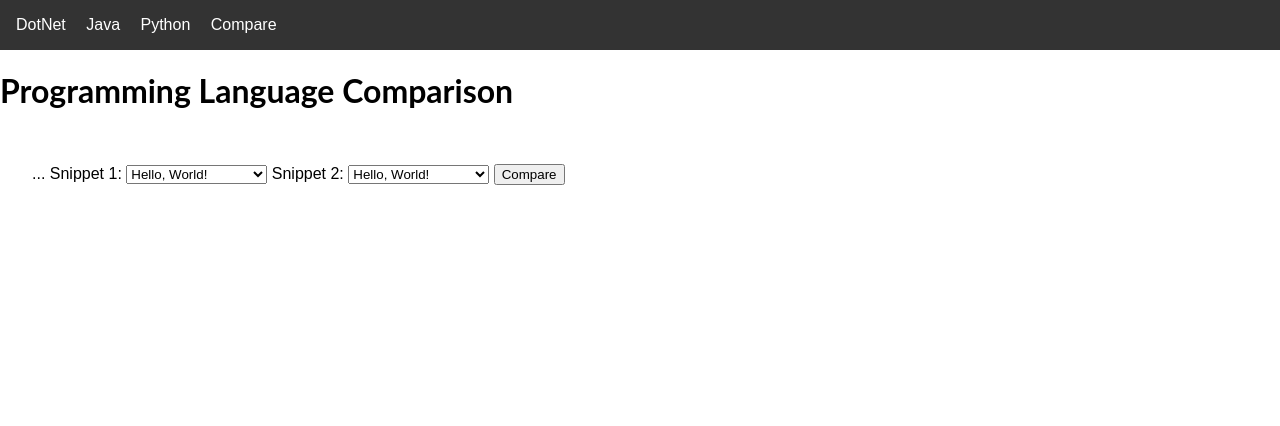
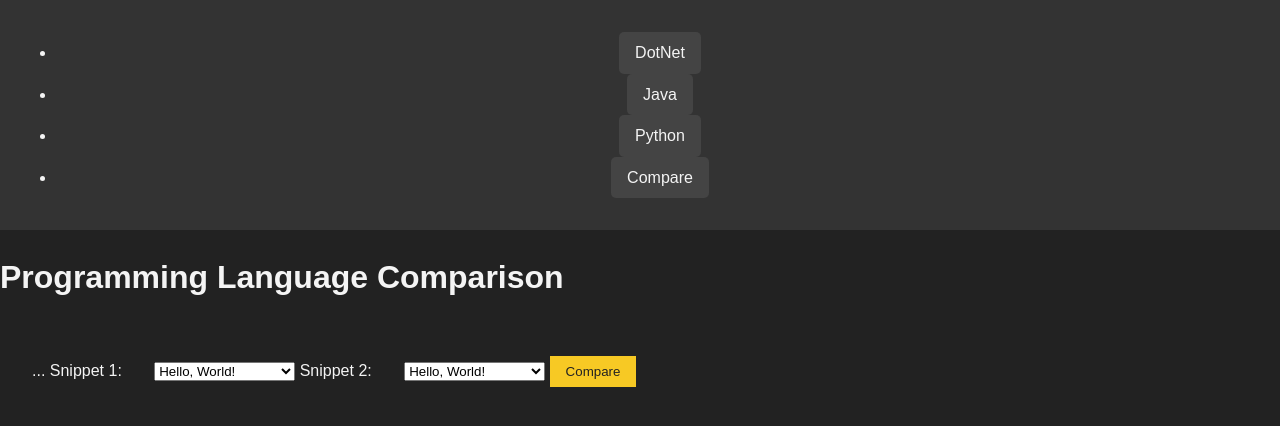
Before and after one commit to nickmincu/code-clash, a website with bundled scripts: page index.html in a window 1280 px wide. Both pictures are taken after a click on the link "Compare". Built offline with nearby package versions, Linux system fonts and the light colour scheme.

Commit message:
1 file modified

```diff
--- a/style.css
+++ b/style.css
@@ -1,56 +1,95 @@
+/* General Styling */
 body {
   font-family: Arial, sans-serif;
+  line-height: 1.6;
+  background-color: #222;
+  color: #f4f4f4;
   margin: 0;
   padding: 0;
 }
 
+h2 {
+  color: #f7c924;
+}
+
+h3 {
+  color: #f7c924;
+}
+
+h4 {
+  color: #ccc;
+}
+
 nav {
   background-color: #333;
+  text-align: center;
   padding: 1rem;
 }
 
-nav ul {
-  list-style-type: none;
-  margin: 0;
-  padding: 0;
+nav a {
+  color: #f4f4f4;
+  text-decoration: none;
+  margin: 0 1rem;
+  background-color: #444;
+  padding: 0.5rem 1rem;
+  border-radius: 5px;
+  display: inline-block;
+  transition: background-color 0.3s;
 }
 
-nav ul li {
-  display: inline;
-  margin-right: 1rem;
-}
-
-nav ul li a {
-  color: white;
-  text-decoration: none;
-}
-
-nav ul li a:hover {
-  text-decoration: underline;
+nav a:hover {
+  background-color: #f7c924;
 }
 
 #content {
   padding: 2rem;
 }
 
-h1,
-h2 {
-  font-family: Lato;
+pre {
+  background-color: #444;
+  padding: 1rem;
+  white-space: pre-wrap;
+  border-radius: 5px;
 }
 
+/* Comparison Table */
 table {
   border-collapse: collapse;
   width: 100%;
 }
 
-th,
-td {
+th, td {
   border: 1px solid #ccc;
   padding: 0.5rem;
   text-align: left;
 }
 
 th {
-  background-color: #f2f2f2;
+  background-color: #444;
+  color: #f4f4f4;
   font-weight: bold;
 }
+
+/* Form Elements */
+label {
+  display: inline-block;
+  width: 100px;
+}
+
+select {
+  margin-bottom: 1rem;
+}
+
+button {
+  background-color: #f7c924;
+  color: #222;
+  border: none;
+  padding: 0.5rem 1rem;
+  cursor: pointer;
+  margin-bottom: 1rem;
+}
+
+button:hover {
+  background-color: #f4f4f4;
+  color: #222;
+}
```
